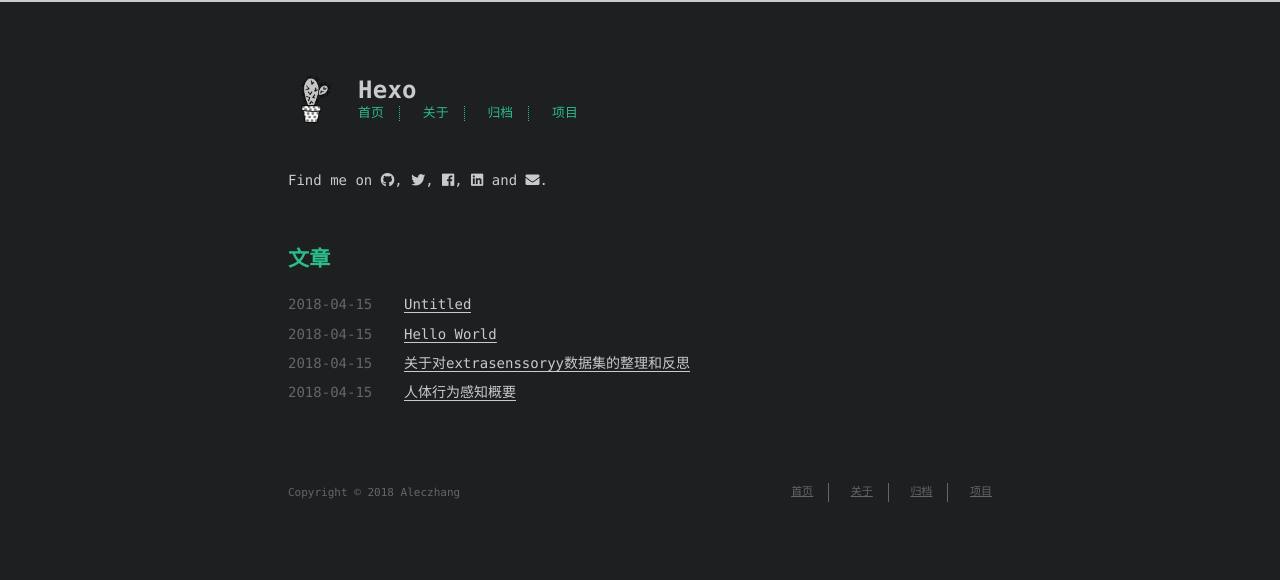
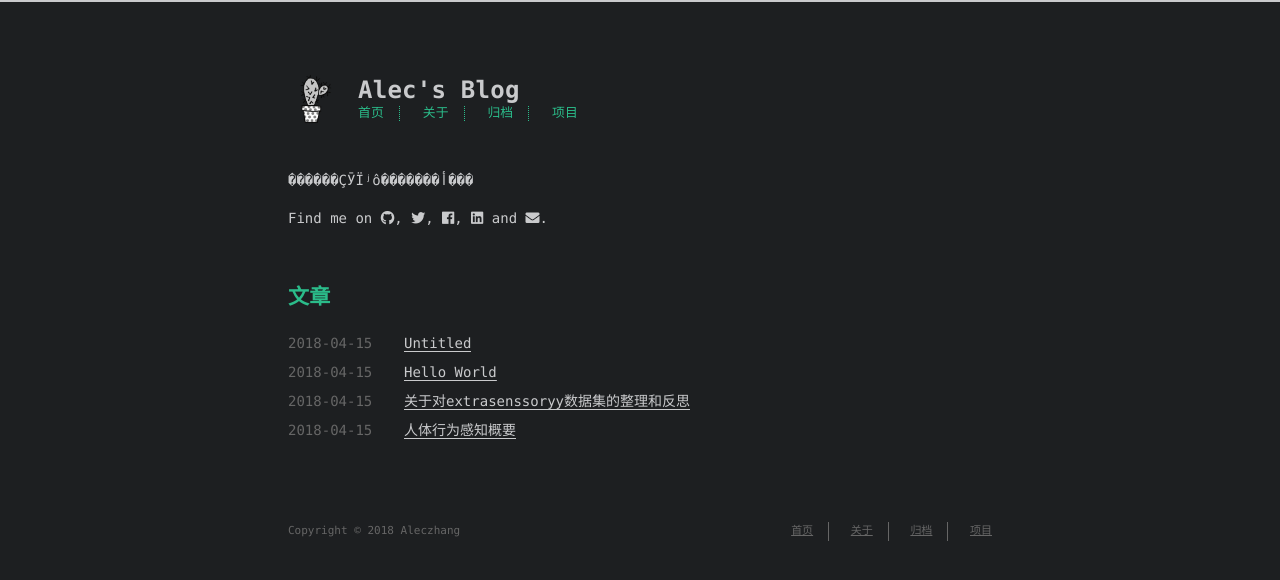
Before and after one commit to Aleczhang13/Aleczhang13.github.io, a plain HTML site: page index.html in a window 1280 px wide. Drawn offline with Linux system fonts and the light colour scheme; a web font is replaced by a local one.

Commit message:
Site updated: 2018-04-15 01:11:36

```diff
--- a/index.html
+++ b/index.html
@@ -6,13 +6,16 @@
     <meta http-equiv="X-UA-Compatible" content="IE=edge">
     <meta name="HandheldFriendly" content="True">
     <meta name="viewport" content="width=device-width, initial-scale=1, maximum-scale=1" />
-    <meta property="og:type" content="website">
-<meta property="og:title" content="Hexo">
+    <meta name="description" content="������ҪӮΪʲô�������أ���">
+<meta property="og:type" content="website">
+<meta property="og:title" content="Alec&#39;s Blog">
 <meta property="og:url" content="http://yoursite.com/index.html">
-<meta property="og:site_name" content="Hexo">
+<meta property="og:site_name" content="Alec&#39;s Blog">
+<meta property="og:description" content="������ҪӮΪʲô�������أ���">
 <meta property="og:locale" content="zh-CN">
 <meta name="twitter:card" content="summary">
-<meta name="twitter:title" content="Hexo">
+<meta name="twitter:title" content="Alec&#39;s Blog">
+<meta name="twitter:description" content="������ҪӮΪʲô�������أ���">
 
 
 
@@ -32,7 +35,7 @@
 
 
     <!-- title -->
-    <title>Hexo</title>
+    <title>Alec&#39;s Blog</title>
     <!-- styles -->
     <link rel="stylesheet" href="/css/style.css">
     <!-- rss -->
@@ -52,7 +55,7 @@
 
 
     <div id="title">
-      <h1>Hexo</h1>
+      <h1>Alec&#39;s Blog</h1>
     </div>
   </a>
   <div id="nav">
@@ -75,6 +78,9 @@
 
 
         <section id="about">
+
+    <p>������ҪӮΪʲô�������أ���</p>
+
 
 
     <p>
```
Also changed, not shown: 2018/04/15/hello-world/index.html (+2 -2 lines), 2018/04/15/人体感知/index.html (+2 -2 lines), 2018/04/15/关于对extrasenssoryy数据集的整理和反思/index.html (+2 -2 lines), 2018/04/15/行为感知/index.html (+5 -5 lines), archives/2018/04/index.html (+9 -6 lines), archives/2018/index.html (+9 -6 lines), archives/index.html (+9 -6 lines), tags/HAR/index.html (+9 -6 lines).
